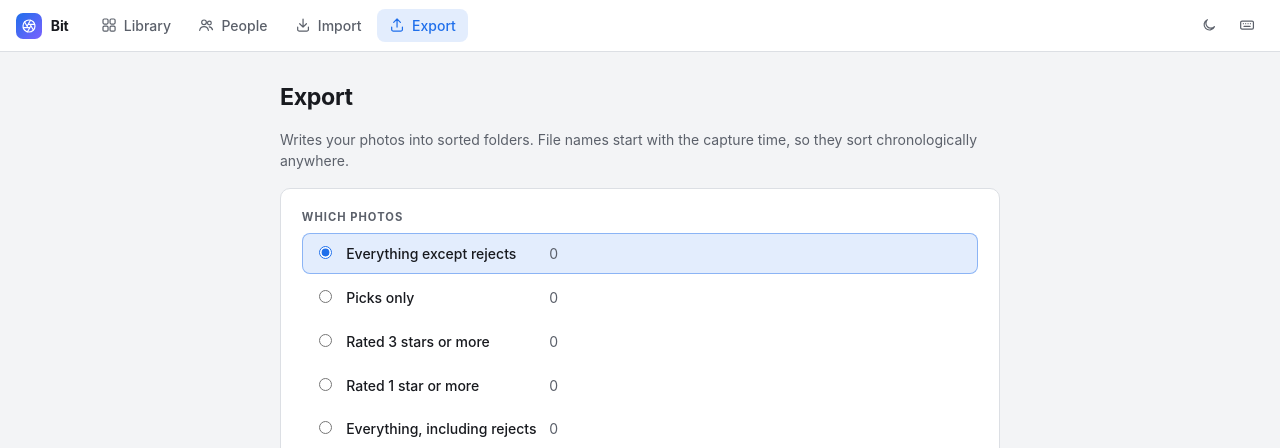
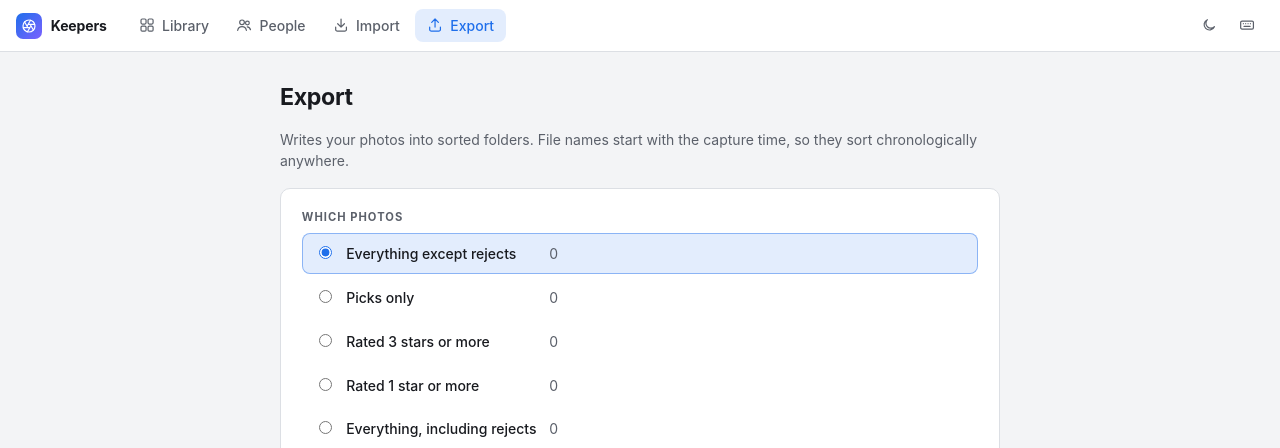
Before and after one commit to Pratyush1427/keepers, a Flask app: page /export in a window 1280 px wide. Shown: the top 448 px of the page. Run offline with Flask 3, Linux system fonts and the light colour scheme; data that the repository does not hold is empty.

Commit message:
Rename app to Keepers
Co-Authored-By: Claude Opus 5.5 <noreply@anthropic.com>

```diff
--- a/app.py
+++ b/app.py
@@ -578,5 +578,5 @@ def api_export():
 if __name__ == "__main__":
     port = int(os.environ.get("PORT", 5050))
     threading.Thread(target=warm_cache, daemon=True).start()
-    print(f"Bit running at http://127.0.0.1:{port}")
+    print(f"Keepers running at http://127.0.0.1:{port}")
     app.run(host="127.0.0.1", port=port, threaded=True)
--- a/templates/base.html
+++ b/templates/base.html
@@ -3,7 +3,7 @@
 <head>
   <meta charset="utf-8">
   <meta name="viewport" content="width=device-width, initial-scale=1">
-  <title>{% block title %}{% endblock %} · Bit</title>
+  <title>{% block title %}{% endblock %} · Keepers</title>
   <script>
     // Apply the saved theme before the page paints, so there's no flash of the wrong one.
     (function () {
@@ -44,7 +44,7 @@
   <header class="topbar">
     <a class="brand" href="{{ url_for('home') }}">
       <span class="brand-mark"><svg class="i"><use href="#i-aperture"/></svg></span>
-      <span class="brand-name">Bit</span>
+      <span class="brand-name">Keepers</span>
     </a>
     <nav>
       {% set ep = request.endpoint %}
```
Also changed, not shown: README.md.
